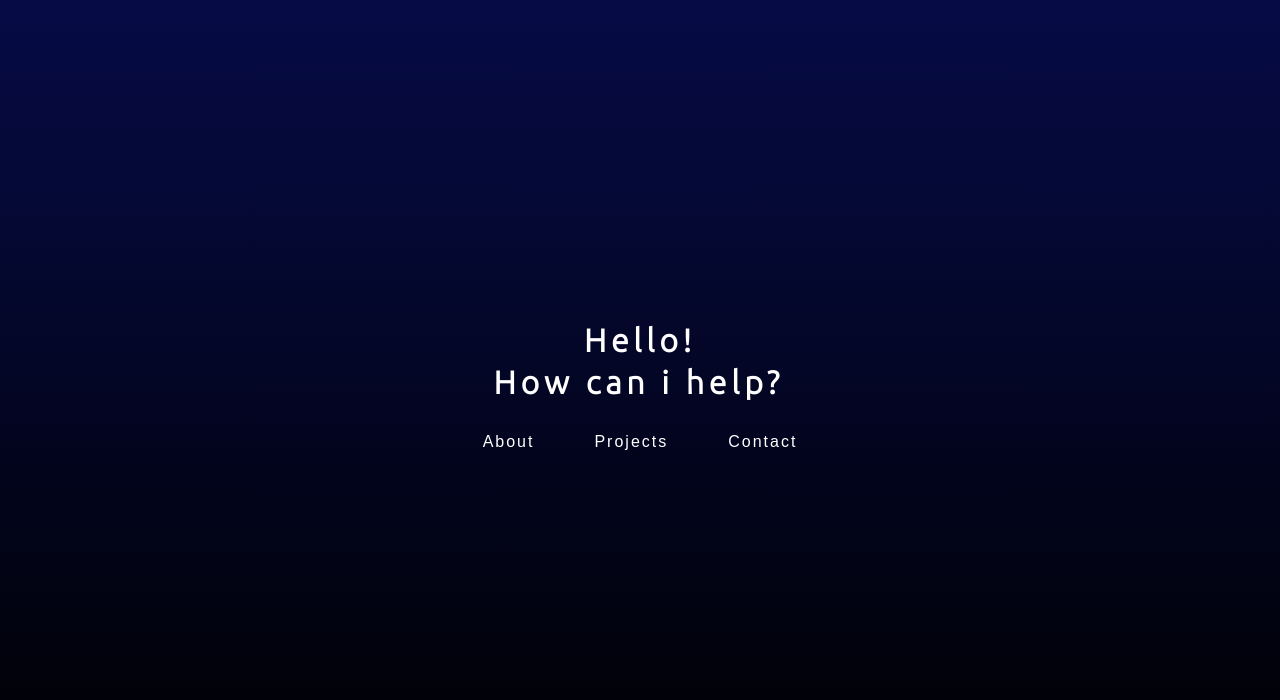
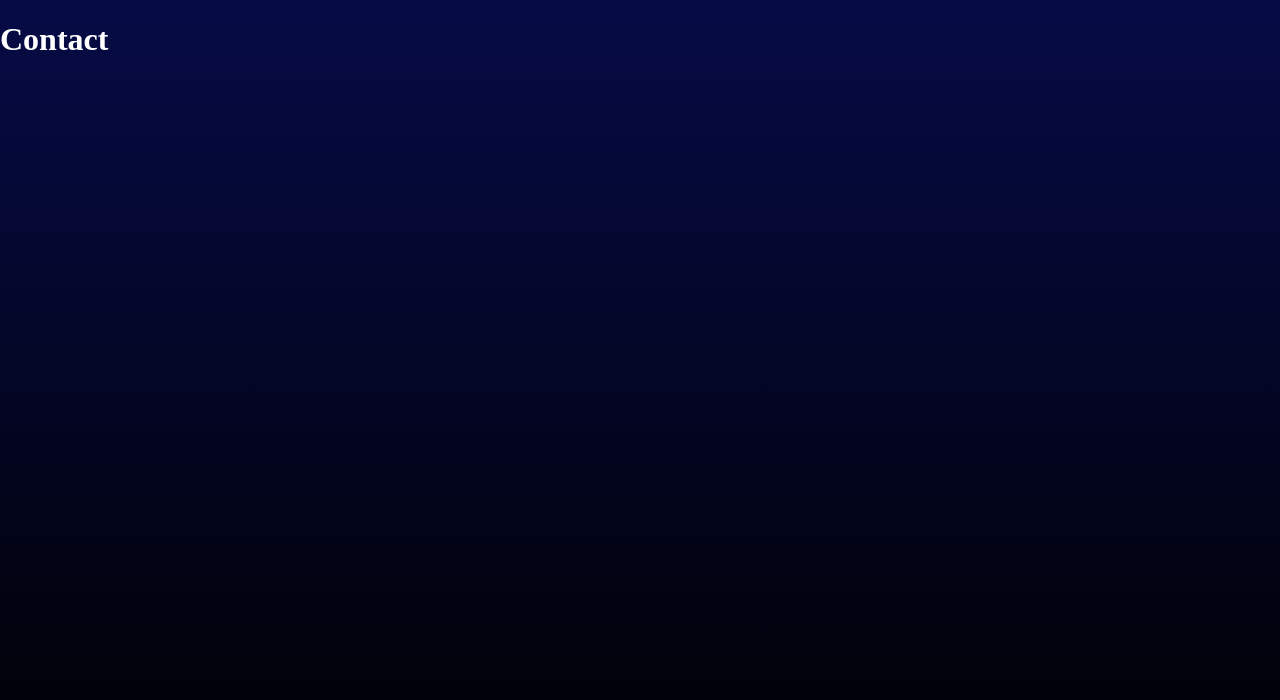
Before and after one commit to tenmayos/my-profile, a React (Create React App) app: page /contact in a window 1280 px wide. Shown: the top 700 px of the page. Built offline with nearby package versions, Linux system fonts and the light colour scheme.

Commit message:
-uncommented routing code in `App.js` -Removed unused imports

```diff
--- a/src/App.js
+++ b/src/App.js
@@ -1,25 +1,18 @@
-import './styles/App.css';
 import Home from "./pages/Home";
-/*import Navbar from "./components/Navbar"
 import { Route, Routes } from "react-router-dom";
 import Projects from "./pages/Projects";
 import About from "./pages/About";
-import ContactMe from "./pages/ContactMe";*/
+import ContactMe from "./pages/ContactMe";
 
 function App() {
   return (
     <>
-    {/*}
-    <div className="container">
       <Routes>
         <Route path="/" element={<Home />} />
         <Route path="/projects" element={<Projects />} />
         <Route path="/about" element={<About />} />
         <Route path="/contact" element={<ContactMe />} />
       </Routes>
-    </div>
-    {*/}
-    <Home />
     </>
   );
 }
```
